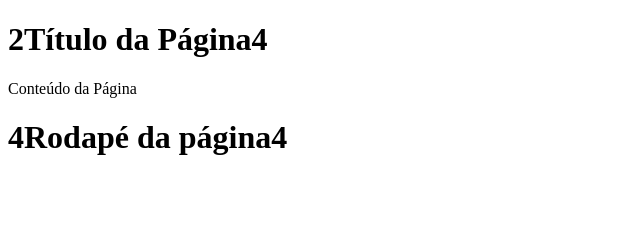
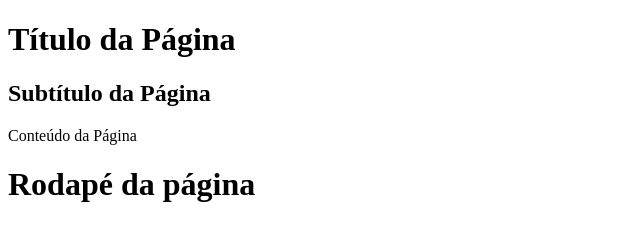
Before and after one commit to RodolfoJSantos/curso-git, a plain HTML site: page index.html in a window 1280 px wide. Shown: the whole page, without its empty margins (0-640 px from the left). Drawn offline with Linux system fonts and the light colour scheme.

Commit message:
resetando tudo na master

```diff
--- a/index.html
+++ b/index.html
@@ -4,10 +4,11 @@
     <title>Proposta da Página</title>
 </head>
 <body>
-    <h1>2Título da Página4</h1>
+    <h1>Título da Página</h1>
     <main>
-    <p>Conteúdo da Página</p>
+      <h2>Subtítulo da Página</h2>
+      <p>Conteúdo da Página</p>
     </main>
-    <h1>4Rodapé da página4</h1>
+    <h1>Rodapé da página</h1>
 </body>
 </html>
```
